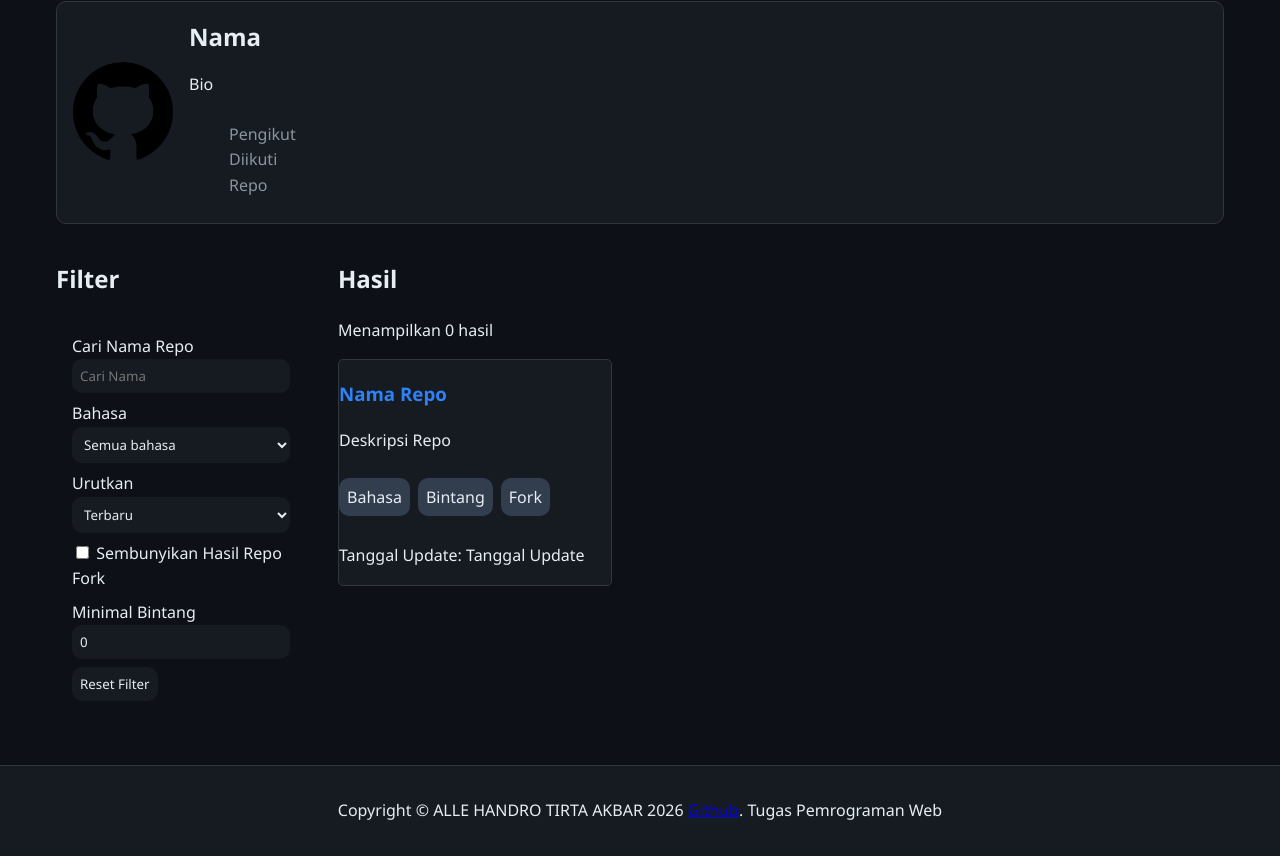
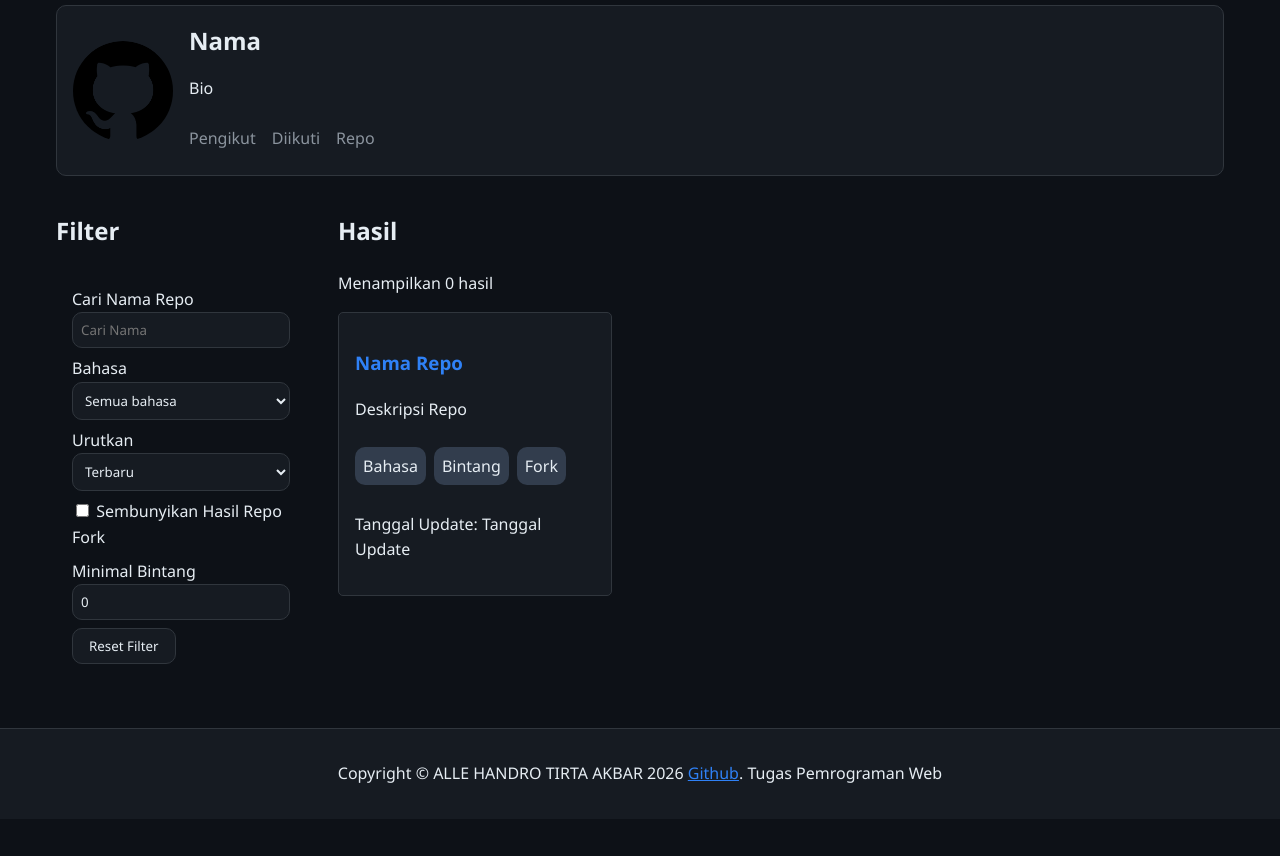
Before and after one commit to allehandrotirtaakbar/tugas-pemrograman-web, a plain HTML site: page tugas-5/Filter-Github/index.html in a window 1280 px wide. Shown: the part 298-1154 px from the top of the page. After the commit the page ends 1117 px from the top, so only its background shows below. Drawn offline with Linux system fonts and the light colour scheme.

Commit message:
feat: tidy up the CSS arrangement

```diff
--- a/tugas-5/Filter-Github/style.css
+++ b/tugas-5/Filter-Github/style.css
@@ -86,7 +86,10 @@ main {
 }
 
 #profile-info ul {
+    display: flex;
+    gap: 1rem;
     margin: 0.5rem 0;
+    padding: 0;
     color: var(--muted);
     list-style-type: none;
 }
@@ -106,20 +109,11 @@ main {
 #sort-by {
     width: 100%;
     padding: 0.5rem;
+    border: 1px solid var(--border);
     border-radius: 10px;
-    border-style: none;
     background-color: var(--card);
     color: var(--text);
     font-family: inherit;
-}
-
-#username:hover,
-#search-name:hover,
-#min-stars:hover,
-#filter-language:hover,
-#sort-by:hover {
-    background-color: var(--accent-hover);
-    text-color: var(--text);
 }
 
 #username:focus,
@@ -127,7 +121,8 @@ main {
 #min-stars:focus,
 #filter-language:focus,
 #sort-by:focus {
-    outline: var(--accent) auto 1px;
+    outline: none;
+    border-color: var(--accent);
 }
 
 /* ========== TOMBOL ========== */
@@ -137,9 +132,8 @@ main {
     background-color: var(--card);
     color: var(--text);
     border: 1px solid var(--border);
-    border-style: none;
     border-radius: 10px;
-    padding: 0.5rem 0.5rem;
+    padding: 0.5rem 1rem;
     cursor: pointer;
     font-family: inherit;
 }
@@ -148,8 +142,15 @@ main {
 #search-toggle:hover,
 #reset-btn:hover {
     background-color: var(--accent-hover);
-    color: var(--bg);
-    border: 1px solid var(--accent-hover);
+    color: var(--text);
+    border-color: var(--accent-hover);
+}
+
+#theme-toggle:focus-visible,
+#search-toggle:focus-visible,
+#reset-btn:focus-visible {
+    outline: 2px solid var(--accent);
+    outline-offset: 2px;
 }
 
 /* ========== KARTU REPO ========== */
@@ -163,8 +164,7 @@ main {
     background-color: var(--card);
     border: 1px solid var(--border);
     border-radius: 5px;
-    padding: 0,5rem;
-    margin-bottom: 1rem;
+    padding: 1rem;
     transition: transform 0.2s;
 }
 
@@ -192,8 +192,12 @@ main {
     background-color: var(--other-card);
 }
 
-/* ========== FOOTER ========== */
-.footer {
+/* ========== LINK & FOOTER ========== */
+a {
+    color: var(--accent);
+}
+
+footer {
     text-align: center;
     padding: 1rem;
     background-color: var(--card);
```
